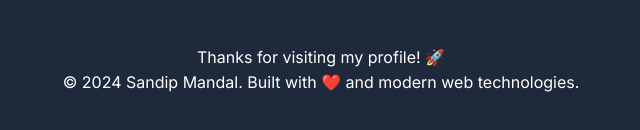
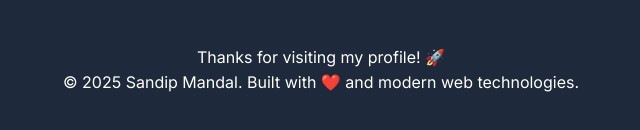
Before and after one commit to mrsandipmandal/mrsandipmandal.github.io, a plain HTML site: page index.html in a window 1280 px wide. Shown: the part 3203-3333 px from the top of the page, 319-959 px from the left. Drawn offline with Linux system fonts and the light colour scheme.

Commit message:
Update index.html

```diff
--- a/index.html
+++ b/index.html
@@ -619,7 +619,7 @@
     <footer class="footer">
         <div class="container">
             <p>Thanks for visiting my profile! 🚀</p>
-            <p>&copy; 2024 Sandip Mandal. Built with ❤️ and modern web technologies.</p>
+            <p>&copy; 2025 Sandip Mandal. Built with ❤️ and modern web technologies.</p>
         </div>
     </footer>
 
```
